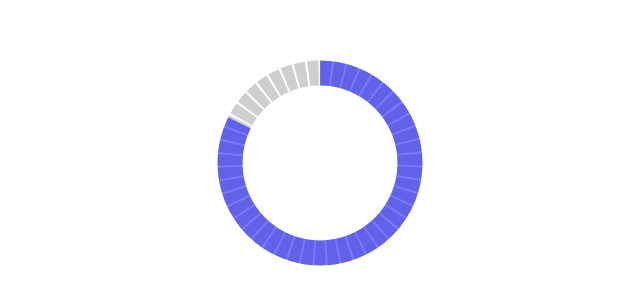
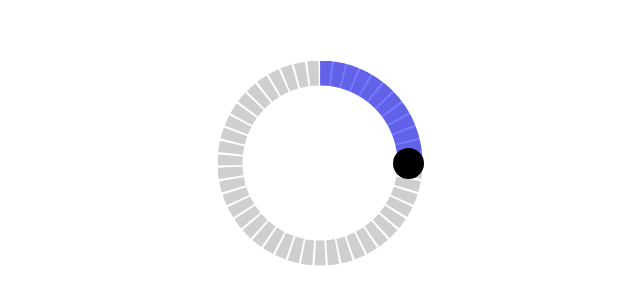
Before and after one commit to mihajanstrehovec/slider-challenge, a plain HTML site: page index.html in a window 1280 px wide. Shown: the part 237-542 px from the top of the page, without its empty margins (320-960 px from the left). Drawn offline with Linux system fonts and the light colour scheme.

Commit message:
add slider dial and transform it

```diff
--- a/index.html
+++ b/index.html
@@ -8,10 +8,15 @@
     <link rel="stylesheet" href="styles.css">
   </head>
   <body>
-    <div id='slider-container'>
-        <svg width="230" height="230" xmlns="http://www.w3.org/2000/svg" id="svg-container">
-            <circle r="90" cx="115" cy="115" fill="none" stroke="#cfcfcf" stroke-width="25" stroke-dasharray="10,2" stroke-dashoffset="8" id="slider-track"/>
-            <circle r="90" cx="115" cy="115" fill="none" stroke="rgba(0, 0, 255, 0.524)" stroke-width="25" stroke-dasharray="565" stroke-dashoffset="100" transform="rotate(-90, 115,115)" id="progress-track"/>
+    <div id="slider-container">
+        <div id="slider-dial">
+            <div id="dial"></div>
+        </div>
+        <svg width="205" height="205" xmlns="http://www.w3.org/2000/svg" id="svg-container">
+            <circle r="90" cx="102" cy="102" fill="none" stroke="#cfcfcf"
+                stroke-width="25" stroke-dasharray="10,2" stroke-dashoffset="8" id="slider-track"/>
+            <circle r="90" cx="102" cy="102" fill="none" stroke="rgba(0, 0, 255, 0.524)"
+                stroke-width="25" stroke-dasharray="565" stroke-dashoffset="420" transform="rotate(-90, 102,102)" id="slider-progress"/>
         </svg>
     </div>
     <script src="script.js"></script>
--- a/styles.css
+++ b/styles.css
@@ -12,6 +12,23 @@ body{
     align-content: center;
     position: relative;
     margin: auto;
-    width: 230px;
-    height: 230px;
+    width: 205px;
+    height: 205px;
 }
+
+#slider-dial{
+    width: 30px;
+    height: 115px;
+    position: absolute;
+    left: calc(50% - 15px);
+    transform-origin: 15px 102px;
+    transform: rotate(90deg)
+}
+
+#dial{
+    border-radius: 50%;
+    background-color: black;
+    width: 31px;
+    height:31px;
+    margin-top: -2px;
+}
```
